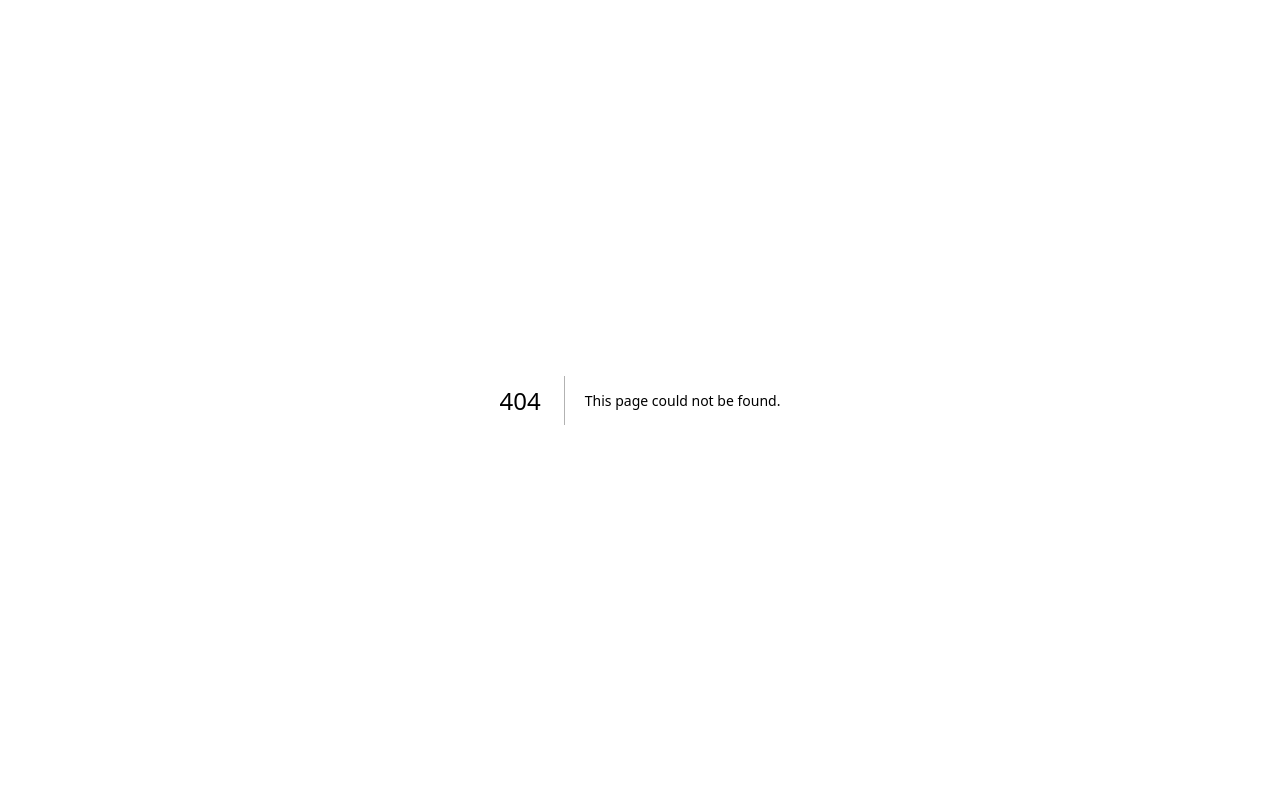
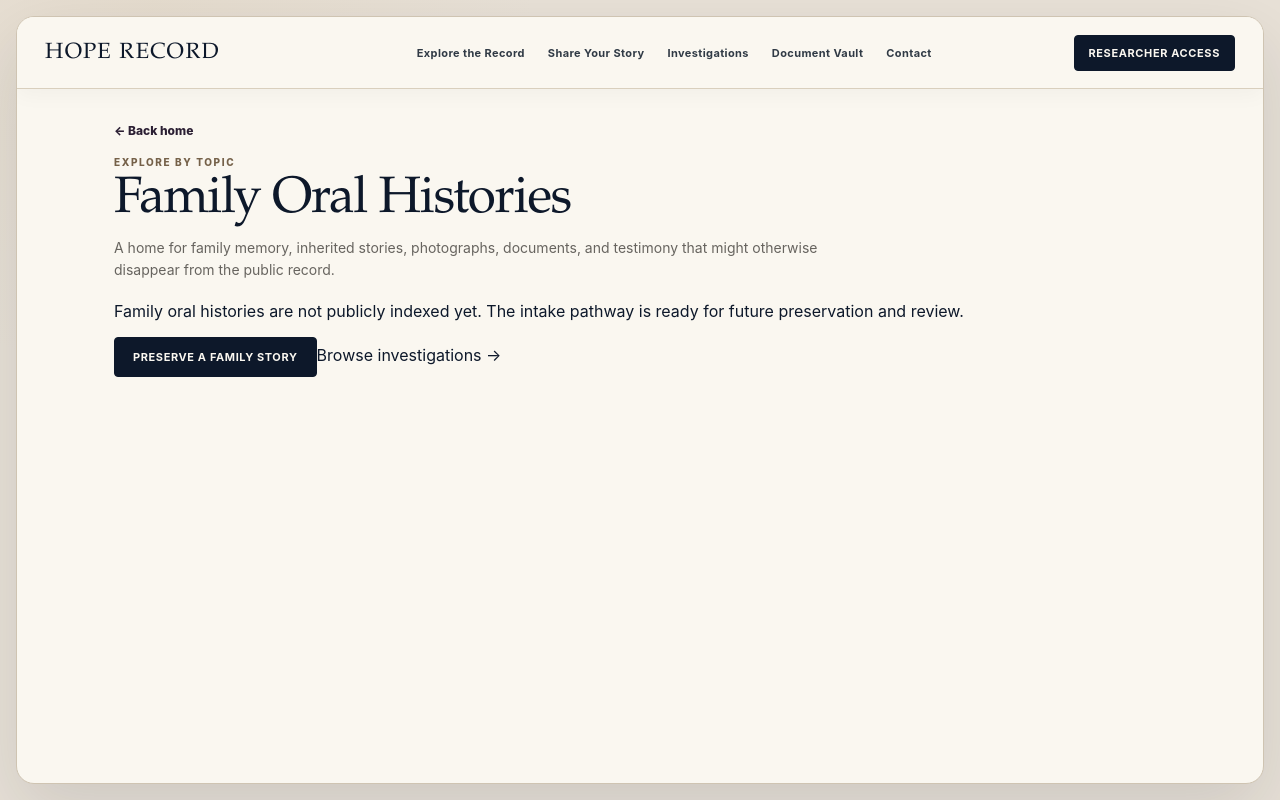
Before and after one commit to katenoahpersonal-svg/Hope-Records, a Next.js app: page /topics/family-oral-histories in a window 1280 px wide. Before the commit this address had no page. Built offline with nearby package versions, Linux system fonts and the light colour scheme.

Commit message:
Add dedicated topic pages

```diff
--- /dev/null
+++ b/app/topics/[slug]/page.tsx
@@ -0,0 +1,68 @@
+import Link from "next/link";
+import { notFound } from "next/navigation";
+import { Header } from "@/components/Header";
+import { CaseCard } from "@/components/CaseCard";
+import { DocumentCard } from "@/components/DocumentCard";
+import { cases } from "@/lib/mock-data";
+import { verifiedDocuments } from "@/lib/verified-documents";
+import { getTopic, topics } from "@/lib/topics";
+
+export function generateStaticParams() {
+  return topics.map((topic) => ({ slug: topic.slug }));
+}
+
+export const dynamicParams = false;
+
+export default async function TopicPage({ params }: { params: Promise<{ slug: string }> }) {
+  const { slug } = await params;
+  const topic = getTopic(slug);
+  if (!topic) notFound();
+
+  const matchingCases = cases.filter((item) => topic.caseSlugs.includes(item.slug));
+
+  return (
+    <main className="appShell">
+      <Header />
+      <div className="innerPage compactInnerPage topicPage">
+        <Link className="backLink" href="/">← Back home</Link>
+        <p className="eyebrow">{topic.eyebrow}</p>
+        <h1>{topic.title}</h1>
+        <p className="pageLead">{topic.description}</p>
+
+        {matchingCases.length ? (
+          <section className="topicSection">
+            <div className="topicSectionHeading">
+              <h2>Records in this topic</h2>
+            </div>
+            <div className="caseGrid topicCaseGrid">
+              {matchingCases.map((item) => <CaseCard item={item} key={item.slug} />)}
+            </div>
+          </section>
+        ) : null}
+
+        {topic.showDocuments ? (
+          <section className="topicSection">
+            <div className="topicSectionHeading">
+              <h2>Document archive</h2>
+              <Link href="/vault">View full vault →</Link>
+            </div>
+            <div className="documentGrid topicDocumentGrid">
+              {verifiedDocuments.slice(0, 4).map((item) => <DocumentCard item={item} key={item.id} />)}
+            </div>
+          </section>
+        ) : null}
+
+        {!matchingCases.length && !topic.showDocuments && topic.emptyMessage ? (
+          <div className="topicEmptyState">
+            <p>{topic.emptyMessage}</p>
+          </div>
+        ) : null}
+
+        <div className="topicActionRow">
+          <Link className="primaryButton" href={topic.ctaHref}>{topic.ctaLabel}</Link>
+          <Link className="secondaryTextLink" href="/investigations">Browse investigations →</Link>
+        </div>
+      </div>
+    </main>
+  );
+}
```
